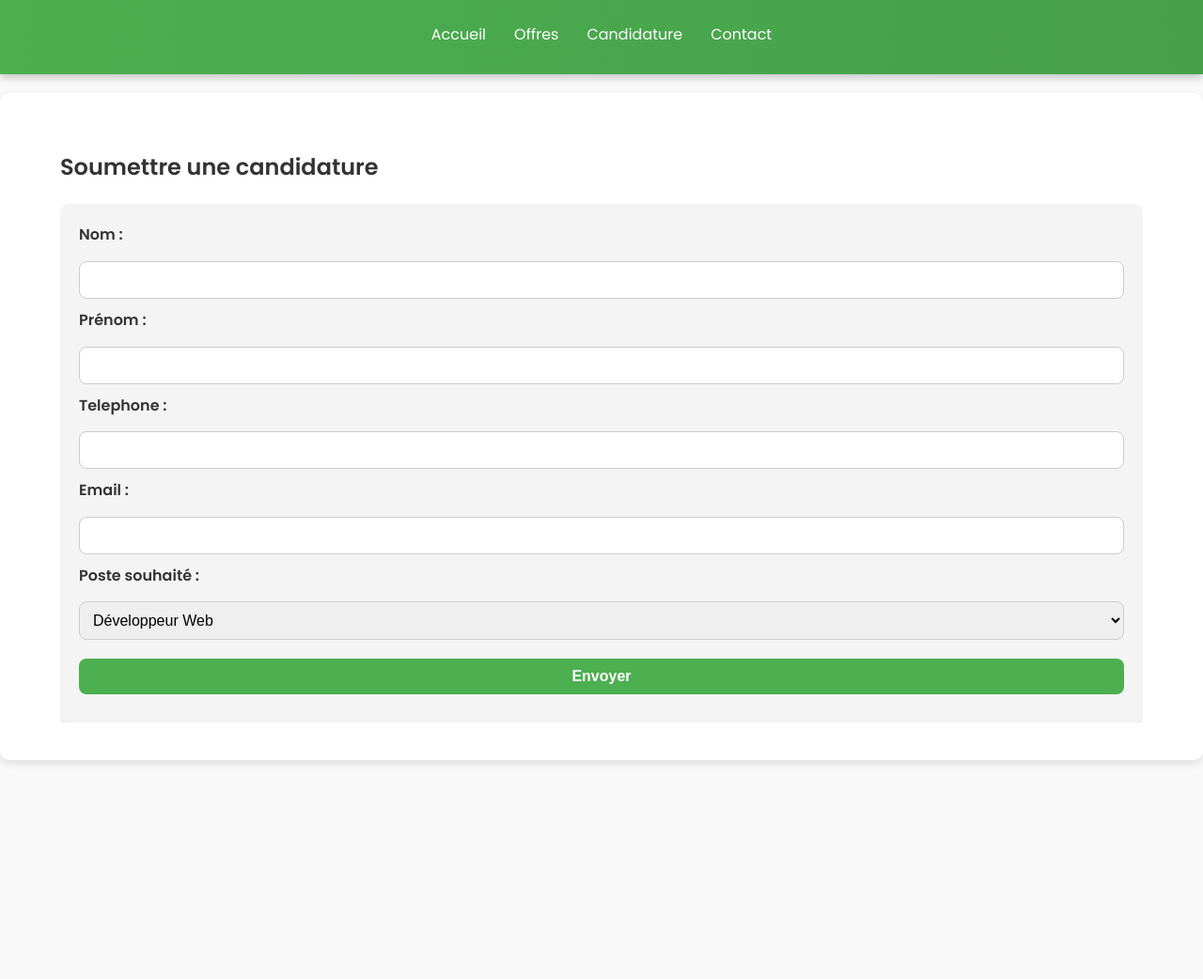
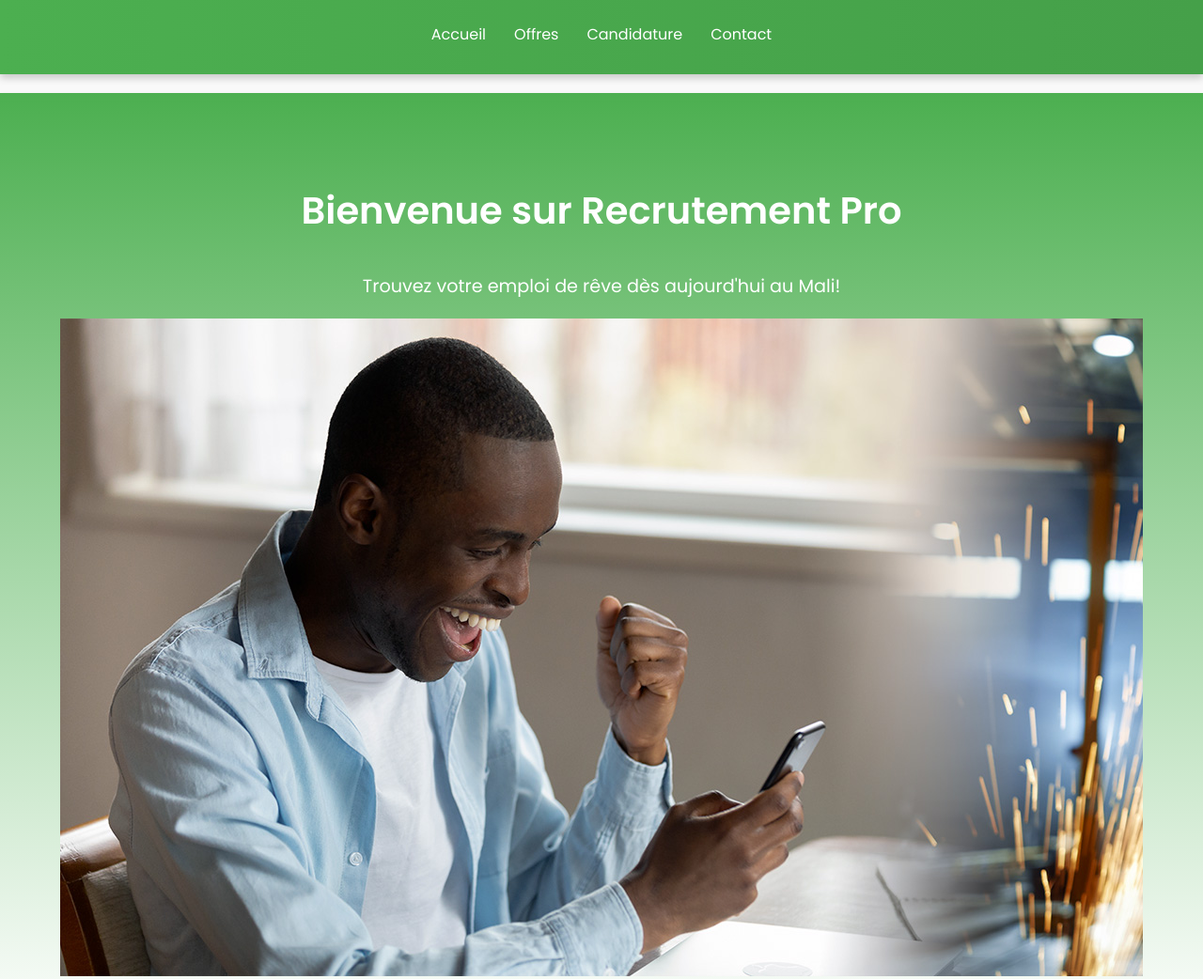
Before and after one commit to Samake-git/SiteRecrutement, a plain HTML site: page index.html in a window 1280 px wide. Shown: the part 264-1306 px from the top of the page at 94% size. Before the commit the page ends 1093 px from the top, so only its background shows below. Drawn offline with Linux system fonts and the light colour scheme.

Commit message:
le push du site avec correction des erreur lors de l'integration firebases ainsi que les images.

```diff
--- a/index.html
+++ b/index.html
@@ -45,6 +45,14 @@
     </div>
   </header>
 
+  <section id="home">
+    <div class="container">
+      <h2>Bienvenue sur Recrutement Pro</h2>
+      <p>Trouvez votre emploi de rêve dès aujourd'hui au Mali!</p>
+      <img src="images/img78.jpg" alt="Image de recrutement" class="home-image">
+    </div>
+  </section>
+
   <section id="apply">
     <div class="container">
       <h2>Soumettre une candidature</h2>
@@ -71,6 +79,12 @@
       </form>
     </div>
   </section>
+
+  <footer>
+    <div class="container">
+      <p>&copy; 2024 Recrutement Pro. Tous droits réservés.</p>
+    </div>
+  </footer>
 
   <!-- Script pour gérer le formulaire -->
   <script>
```
